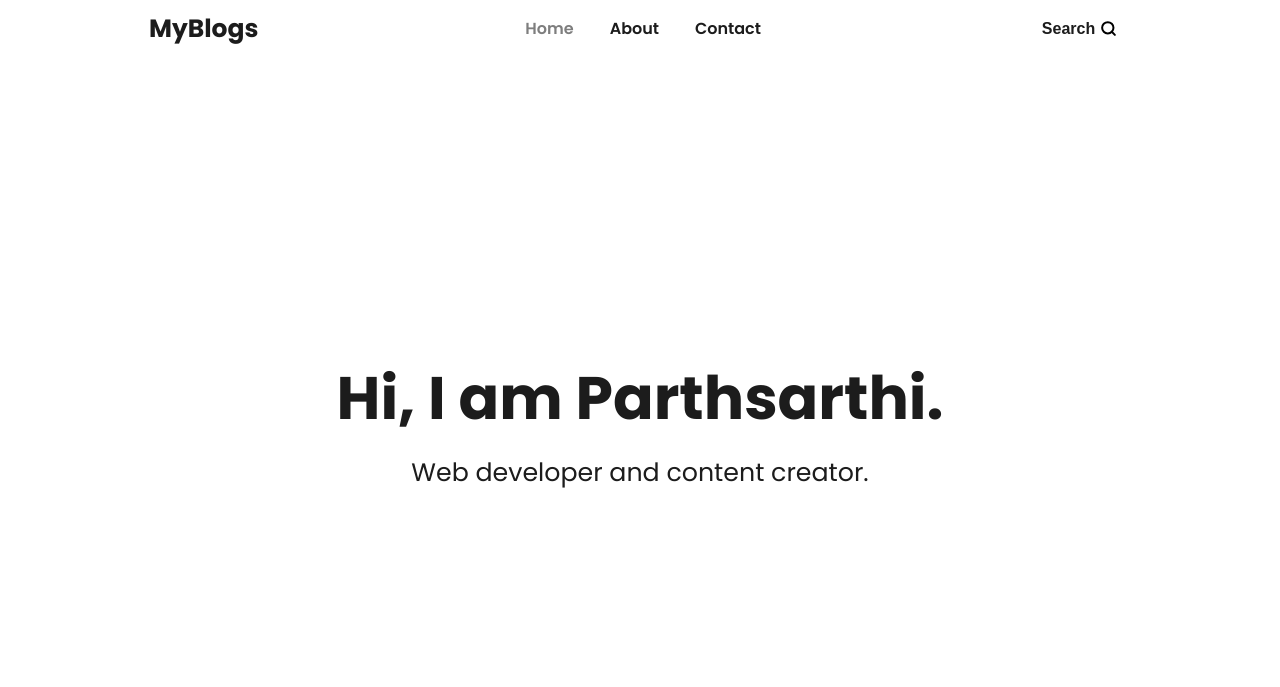
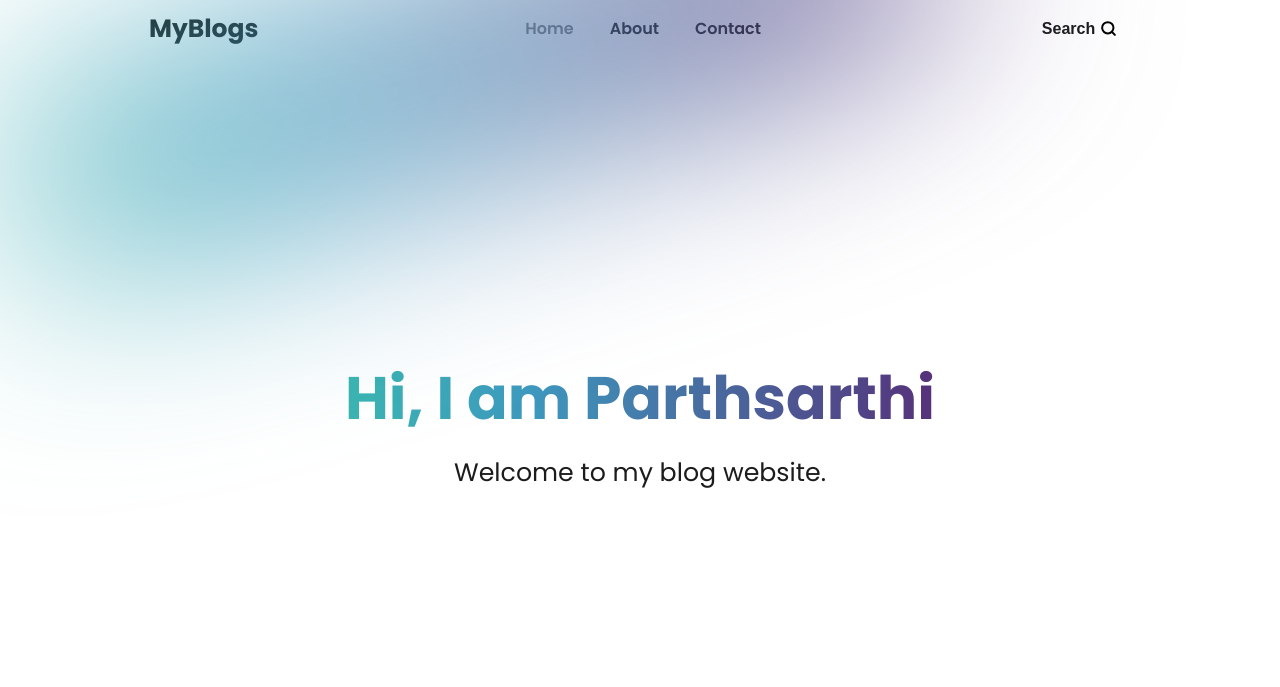
Before and after one commit to Parthx21/BlogApp, a Node server app: page / in a window 1280 px wide. Shown: the top 687 px of the page. Run offline with Node 20, Linux system fonts and the light colour scheme; data that the repository does not hold is empty; some libraries are stand-ins or nearby versions.

Commit message:
Some ui changes

```diff
--- a/public/css/style.css
+++ b/public/css/style.css
@@ -1,33 +1,41 @@
-@import url('https://fonts.googleapis.com/css2?family=Poppins:wght@200;300;400;600;700&display=swap');
+@import url("https://fonts.googleapis.com/css2?family=Poppins:wght@200;300;400;600;700&display=swap");
 
 :root {
   --black: #1c1c1c;
-  --gray: #7E7E7E;
-  --gray-light: #E4E4E4;
+  --gray: #7e7e7e;
+  --gray-light: #e4e4e4;
   --red: #b30000;
   --font-size-base: 1rem;
   --font-size-md: clamp(1.25rem, 0.61vw + 1.1rem, 1.58rem);
   --font-size-lg: clamp(1.56rem, 1vw + 1.31rem, 2.11rem);
   --font-size-xl: clamp(2.44rem, 2.38vw + 1.85rem, 3.75rem);
   --border-radius: 10px;
+  --gradient: linear-gradient(to right, #3ab5b0 0%, #3d99be 31%, #56317a 100%);
 }
 html {
   overflow-x: hidden;
 }
 
 body {
-  font-family: 'Poppins', sans-serif;
+  font-family: "Poppins", sans-serif;
   color: var(--black);
   font-size: var(--font-size-base);
-
   margin: 0;
   overflow-x: hidden;
 }
 
-a { color: var(--black); }
-h1 { font-size: var(--font-size-xl); }
-h2 { font-size: var(--font-size-lg); }
-h3 { font-size: var(--font-size-md); }
+a {
+  color: var(--black);
+}
+h1 {
+  font-size: var(--font-size-xl);
+}
+h2 {
+  font-size: var(--font-size-lg);
+}
+h3 {
+  font-size: var(--font-size-md);
+}
 
 input[type="text"],
 input[type="email"],
@@ -35,7 +43,7 @@ input[type="password"],
 input[type="search"],
 select,
 textarea {
-  font-family: 'Poppins', sans-serif;
+  font-family: "Poppins", sans-serif;
   font-size: 1rem;
   display: block;
   box-sizing: border-box;
@@ -59,7 +67,6 @@ textarea {
   background-color: var(--red);
 }
 
-
 img {
   width: 100%;
   height: auto;
@@ -76,7 +83,6 @@ img {
   padding: 20px 0;
 }
 
-
 /* Main Header */
 .header {
   display: grid;
@@ -84,15 +90,14 @@ img {
   grid-template-columns: 1fr 1fr;
   grid-template-rows: auto;
   grid-template-areas:
-  "logo button"
-  "menu menu";
+    "logo button"
+    "menu menu";
 }
 
 @media only screen and (min-width: 768px) {
   .header {
     grid-template-columns: auto 1fr auto;
-    grid-template-areas:
-    "logo menu button";
+    grid-template-areas: "logo menu button";
   }
 }
 
@@ -113,7 +118,9 @@ img {
   grid-area: menu;
 }
 
-.header__logo, .header__nav, .header__button {
+.header__logo,
+.header__nav,
+.header__button {
   width: 100%;
 }
 
@@ -156,7 +163,7 @@ img {
 }
 
 .header__nav ul a.active {
-  color: #7E7E7E;
+  color: #7e7e7e;
 }
 
 .header__nav ul a:hover {
@@ -176,13 +183,15 @@ img {
 .author__heading {
   margin-top: 10px;
   margin-bottom: 5px;
+  color: transparent;
+  background: var(--gradient);
+  background-clip: text;
 }
 
 .author__body {
   font-size: var(--font-size-md);
   margin: 5px 0 40px 0;
 }
-
 
 /* Home Article List */
 .articles__heading {
@@ -248,18 +257,15 @@ img {
   filter: none;
 }
 
-
 .article {
   white-space: pre-wrap;
 }
-
 
 /* Footer */
 .footer {
   margin: 4rem;
   text-align: center;
 }
-
 
 /* Dashboard Admin */
 .admin-title {
@@ -277,13 +283,13 @@ img {
   display: inline-block;
 }
 
-.admin-post-controls .btn  {
+.admin-post-controls .btn {
   display: inline-block;
   background-color: var(--black);
   color: var(--gray-light);
   border: 0;
   text-decoration: none;
-  font-size: .8rem;
+  font-size: 0.8rem;
   padding: 4px 8px;
   line-height: 2;
 }
@@ -305,7 +311,6 @@ img {
   right: 0;
 }
 
-
 .searchBar.open {
   transform: translateY(0);
   transition: transform 0.1s;
@@ -324,7 +329,6 @@ img {
   padding: 15px;
 }
 
-
 .pagination {
   font-size: 1.3rem;
   color: var(--gray);
@@ -336,3 +340,14 @@ img {
 .pagination:hover {
   color: var(--black);
 }
+.fancy {
+  background-image: var(--gradient);
+  width: 75vw;
+  height: 20vh;
+  filter: blur(110px);
+  position: absolute;
+  left: -10px;
+  top: -10px;
+  border-radius: 250px;
+  rotate: -16deg;
+}
--- a/views/index.ejs
+++ b/views/index.ejs
@@ -1,6 +1,6 @@
 <div class="author">
-  <h1 class="author__heading">Hi, I am Parthsarthi.</h1>
-  <p class="author__body">Web developer and content creator.</p>
+  <h1 class="author__heading">Hi, I am Parthsarthi</h1>
+  <p class="author__body">Welcome to my blog website.</p>
 </div>
 
 <section class="articles">
@@ -11,20 +11,18 @@
     <li>
       <a href="/post/<%= post._id %>">
         <span><%= post.title %></span>
-          <span class="article-list__date"><%= post.createdAt.toDateString() %></span>
+        <span class="article-list__date"
+          ><%= post.createdAt.toDateString() %></span
+        >
       </a>
     </li>
     <% }) %>
   </ul>
 
-
   <% if (nextPage !== null) { %>
   <a href="/?page=<%= nextPage %>" class="pagination">&lt; View Older Posts</a>
   <% } %>
 
-    <div class="fanncy"></div>
-
-
-
-
+  <div class="fancy"></div>
+  <div class="fancy2"></div>
 </section>
```
Lines whose indentation alone changed are shown as unchanged.
